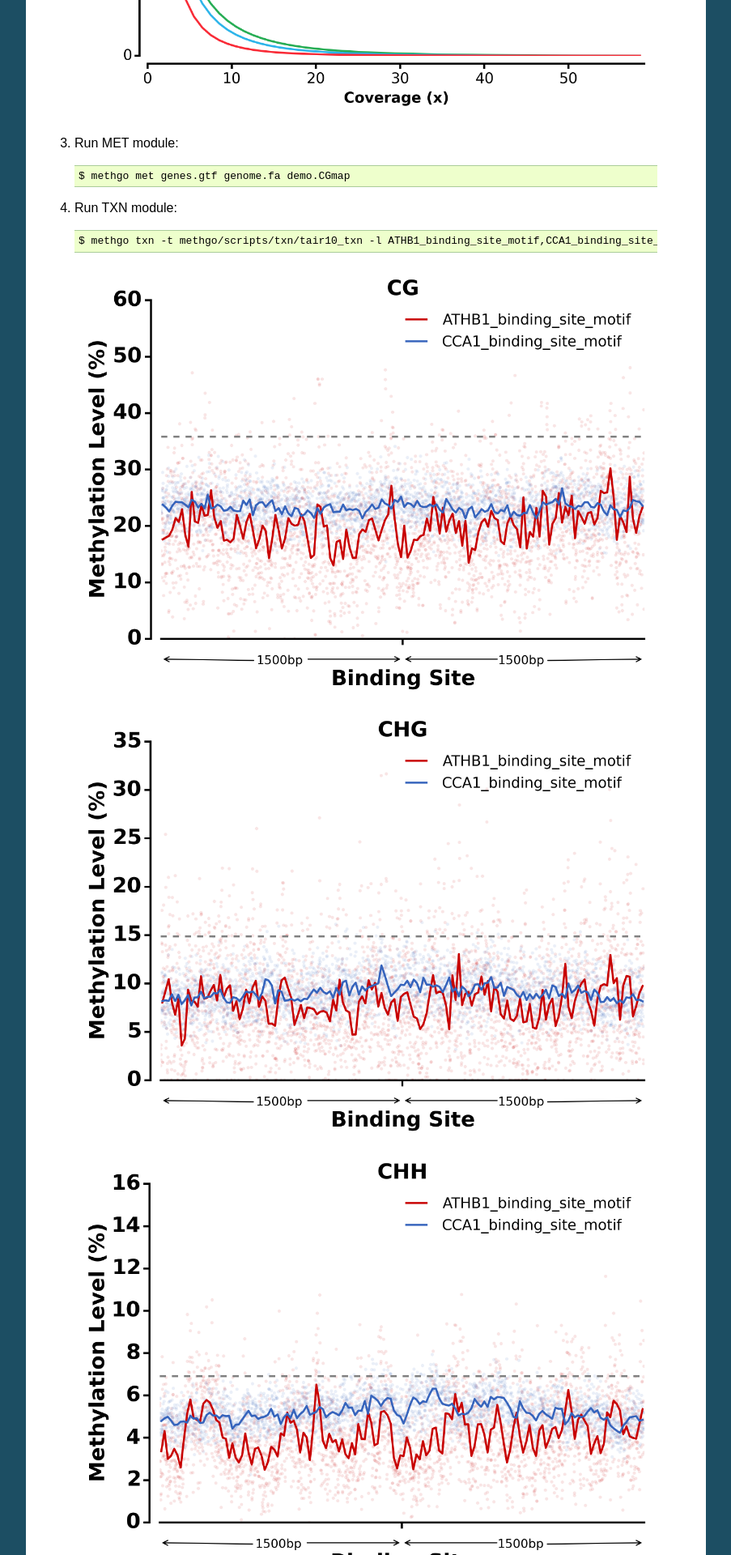
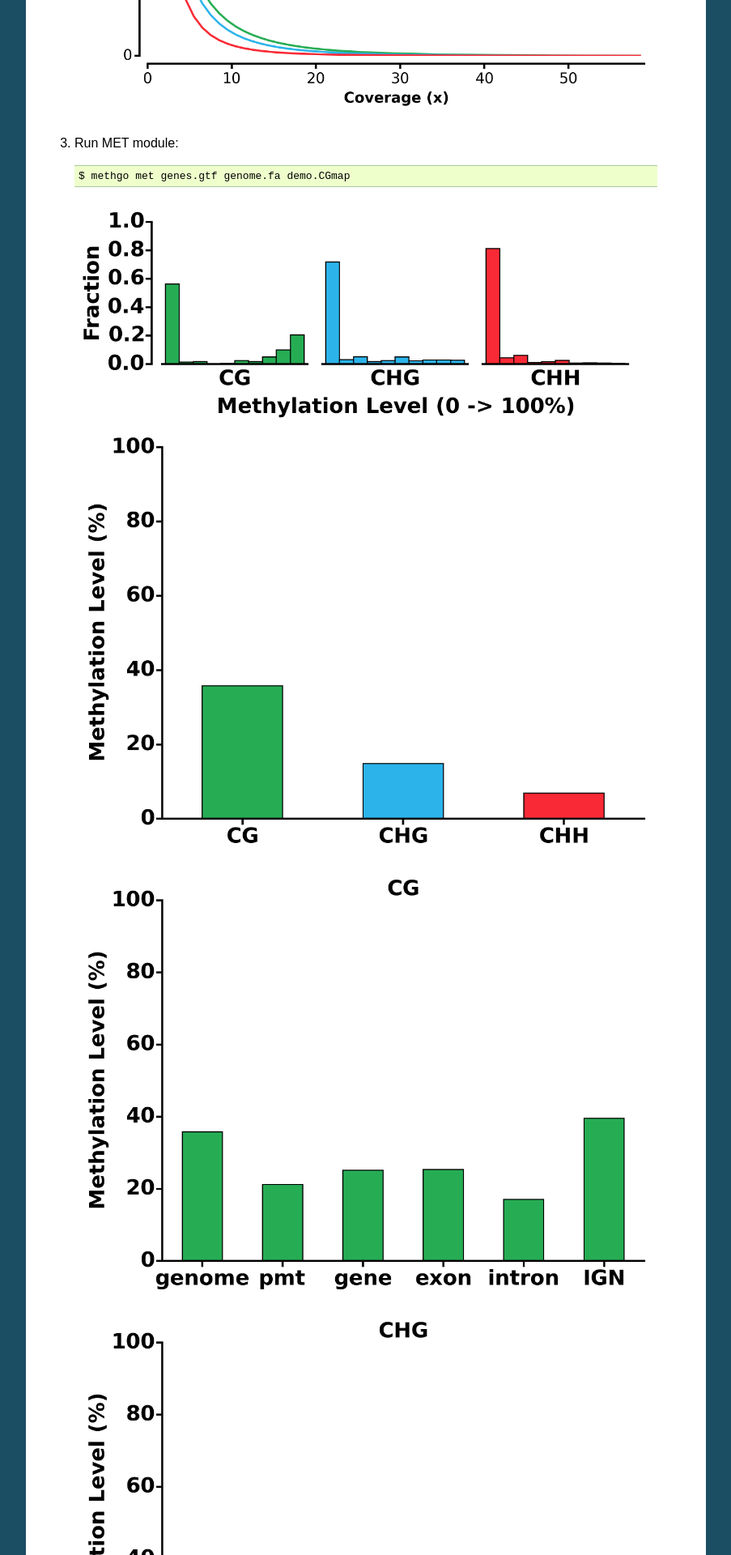
Before and after one commit to paoyangchen-laboratory/methgo, a Sphinx documentation site: the page built from docs/tutorial.rst, in a window 1280 px wide. Shown: the part 679-2599 px from the top of the page at 81% size, without its empty margins (198-1101 px from the left). Built offline with Sphinx 7.4.7, drawn with Linux system fonts in a browser that asks for light colours.

Commit message:
Add the MET output figures

```diff
--- a/docs/tutorial.rst
+++ b/docs/tutorial.rst
@@ -23,6 +23,13 @@ Tutorial
 
   $ methgo met genes.gtf genome.fa demo.CGmap
 
+  .. image:: _static/demo.bulk.hist.png
+  .. image:: _static/demo.bulk.mean.png
+  .. image:: _static/demo.feature.CG.png
+  .. image:: _static/demo.feature.CHG.png
+  .. image:: _static/demo.feature.CHH.png
+  .. image:: _static/demo.genomewide.png
+
 4. Run TXN module:
 
   ::
```
Also changed, not shown: docs/_static/demo.bulk.hist.png (added), docs/_static/demo.bulk.mean.png (added), docs/_static/demo.feature.CG.png (added), docs/_static/demo.feature.CHG.png (added), docs/_static/demo.feature.CHH.png (added), docs/_static/demo.genomewide.png (added).
